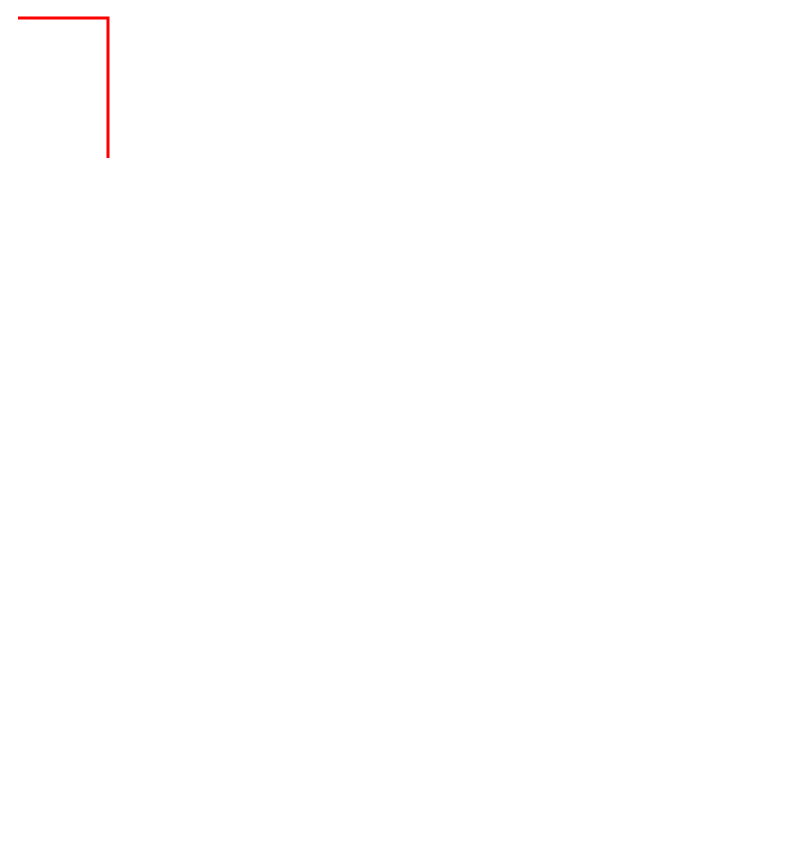
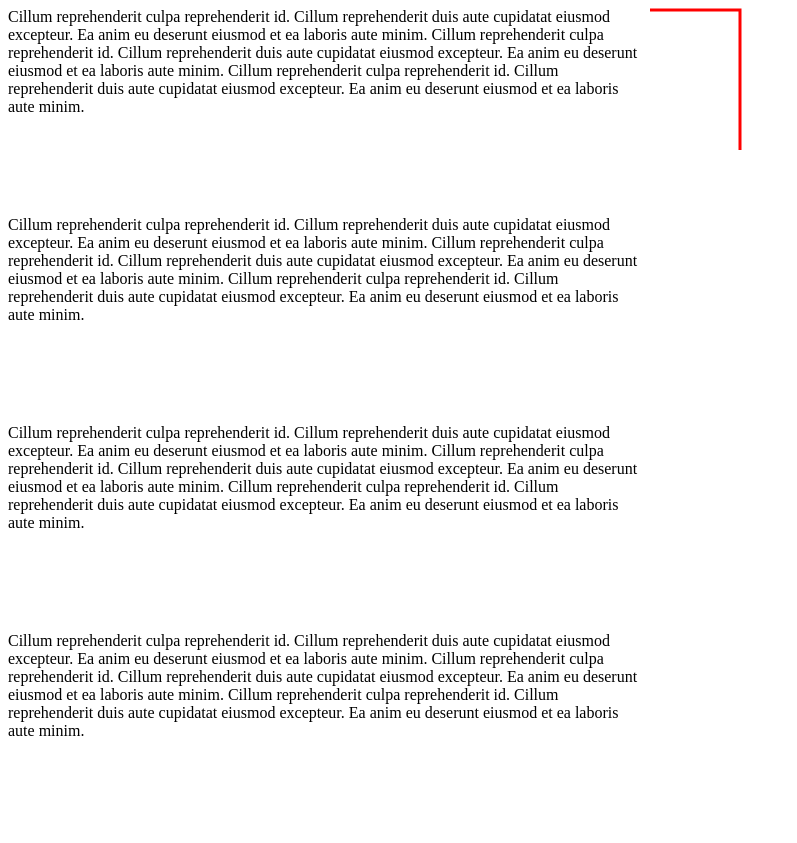
Before and after one commit to anhddo/wine-quality-visualization, a website: page index.html in a window 1280 px wide. Shown: the whole page, without its empty margins (0-797 px from the left). Before the commit the page ends 800 px from the top, so only its background shows below. Drawn offline with nearby package versions, Linux system fonts and the light colour scheme.

Commit message:
update index

```diff
--- a/index.html
+++ b/index.html
@@ -9,9 +9,60 @@
 </head>
 
 <body>
+    <style>
+        .vis {
+            position: absolute;
+            top: 0;
+            right: 0;
+            width: 50%;
+            z-index: 50;
+        }
 
-    <div id="my_dataviz"></div>
-    <svg></svg>
+        .content {
+            position: relative;
+            top: 0;
+            left: 0;
+            padding-bottom: 100px;
+            width: 50%;
+            z-index: 50;
+        }
+    </style>
+
+    <div id="container">
+        <div class='content'>
+            Cillum reprehenderit culpa reprehenderit id. Cillum reprehenderit duis aute cupidatat eiusmod excepteur. Ea
+            anim eu deserunt eiusmod et ea laboris aute minim.
+            Cillum reprehenderit culpa reprehenderit id. Cillum reprehenderit duis aute cupidatat eiusmod excepteur. Ea
+            anim eu deserunt eiusmod et ea laboris aute minim.
+            Cillum reprehenderit culpa reprehenderit id. Cillum reprehenderit duis aute cupidatat eiusmod excepteur. Ea
+            anim eu deserunt eiusmod et ea laboris aute minim.
+        </div>
+        <div class='content'>
+            Cillum reprehenderit culpa reprehenderit id. Cillum reprehenderit duis aute cupidatat eiusmod excepteur. Ea
+            anim eu deserunt eiusmod et ea laboris aute minim.
+            Cillum reprehenderit culpa reprehenderit id. Cillum reprehenderit duis aute cupidatat eiusmod excepteur. Ea
+            anim eu deserunt eiusmod et ea laboris aute minim.
+            Cillum reprehenderit culpa reprehenderit id. Cillum reprehenderit duis aute cupidatat eiusmod excepteur. Ea
+            anim eu deserunt eiusmod et ea laboris aute minim.
+        </div>
+        <div class='content'>
+            Cillum reprehenderit culpa reprehenderit id. Cillum reprehenderit duis aute cupidatat eiusmod excepteur. Ea
+            anim eu deserunt eiusmod et ea laboris aute minim.
+            Cillum reprehenderit culpa reprehenderit id. Cillum reprehenderit duis aute cupidatat eiusmod excepteur. Ea
+            anim eu deserunt eiusmod et ea laboris aute minim.
+            Cillum reprehenderit culpa reprehenderit id. Cillum reprehenderit duis aute cupidatat eiusmod excepteur. Ea
+            anim eu deserunt eiusmod et ea laboris aute minim.
+        </div>
+        <div class='content'>
+            Cillum reprehenderit culpa reprehenderit id. Cillum reprehenderit duis aute cupidatat eiusmod excepteur. Ea
+            anim eu deserunt eiusmod et ea laboris aute minim.
+            Cillum reprehenderit culpa reprehenderit id. Cillum reprehenderit duis aute cupidatat eiusmod excepteur. Ea
+            anim eu deserunt eiusmod et ea laboris aute minim.
+            Cillum reprehenderit culpa reprehenderit id. Cillum reprehenderit duis aute cupidatat eiusmod excepteur. Ea
+            anim eu deserunt eiusmod et ea laboris aute minim.
+        </div>
+        <svg class='vis'></svg>
+    </div>
     <script src="https://d3js.org/d3.v5.min.js"></script>
     <!-- <script src="vis.js"></script> -->
     <!-- <script src="bar.js"></script> -->
```
